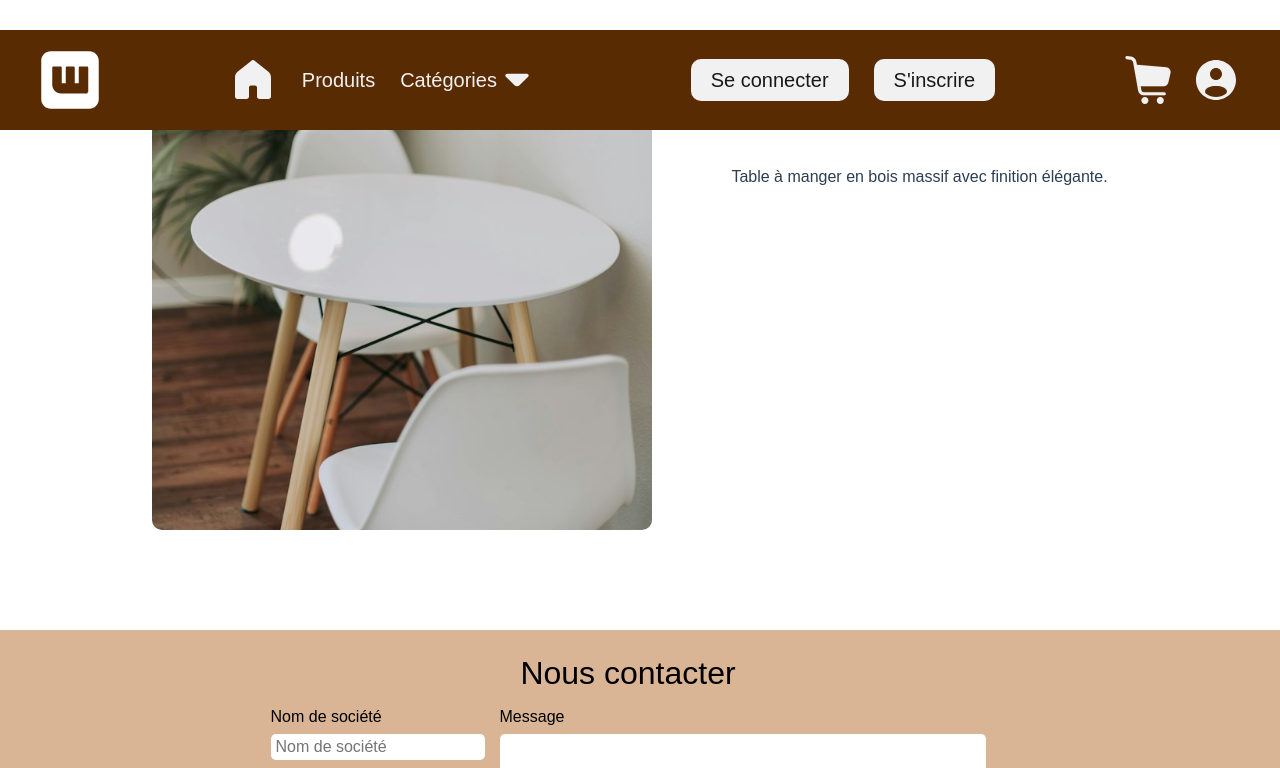
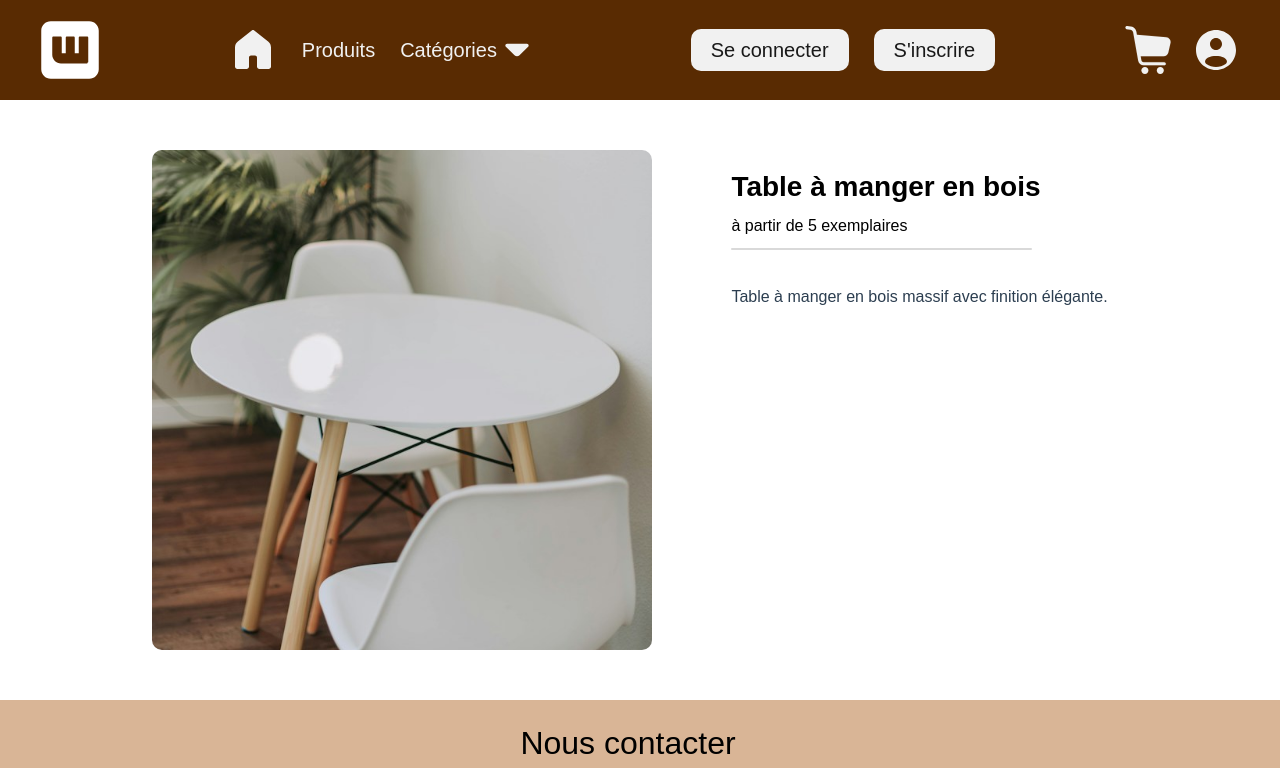
Before and after one commit to ClementYanez/ecf-webwares, a Vue app: page /#/product-details/1 in a window 1280 px wide. Shown: the top 768 px of the page. Built offline with nearby package versions, Linux system fonts and the light colour scheme.

Commit message:
product details fix

```diff
--- a/src/views/ProductDetails.vue
+++ b/src/views/ProductDetails.vue
@@ -55,11 +55,10 @@ import FooterComponent from '@/components/FooterComponent.vue';
 }
 
 .contentproductdetails{
-    padding: 0 50px 0 50px;
+    padding: 150px 50px 50px 50px;
     display: flex;
     justify-content: center;
     gap: 5%;
-    margin: 30px 0 100px 0;
 }
 
 .productimage {
```
